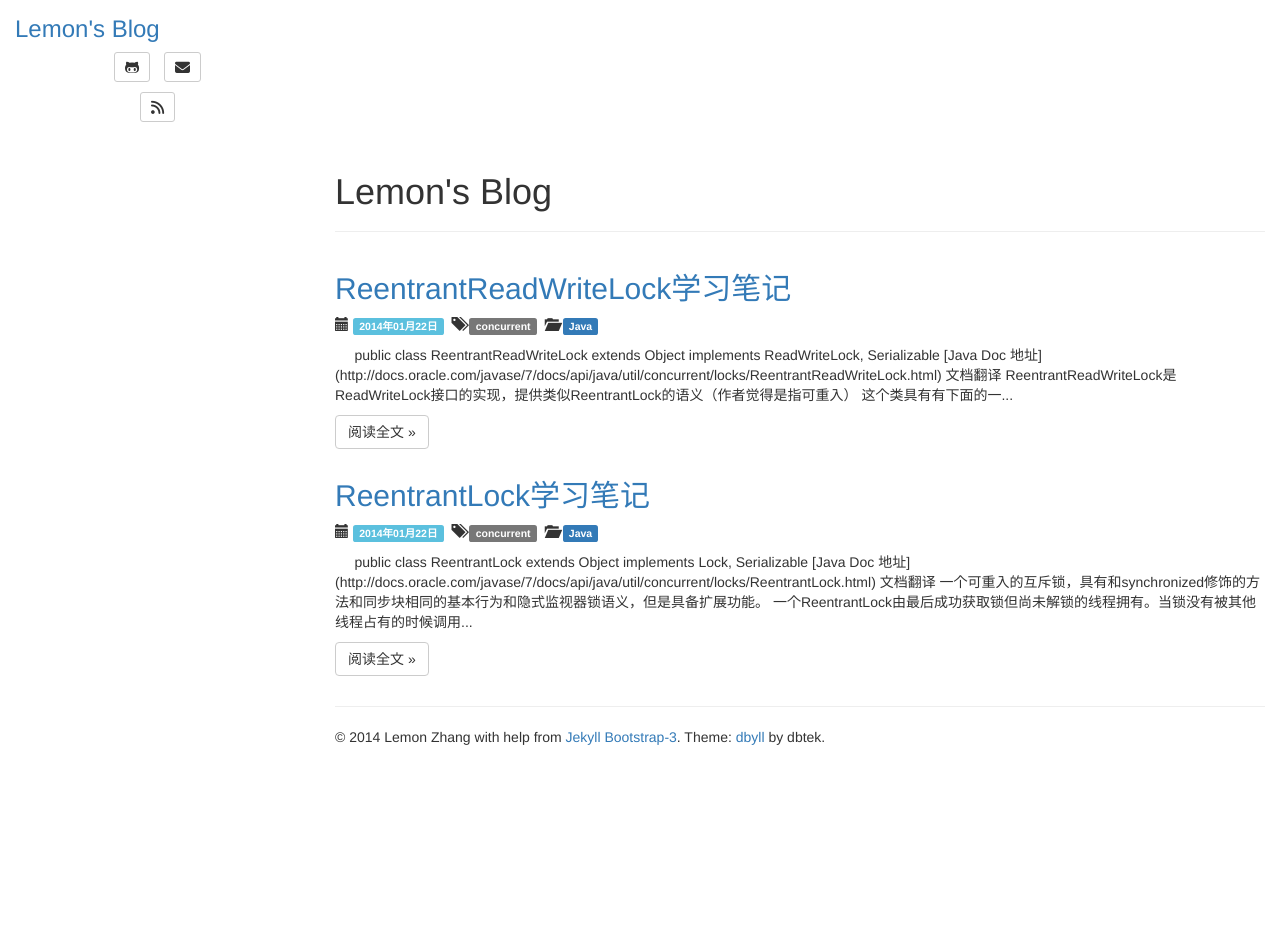
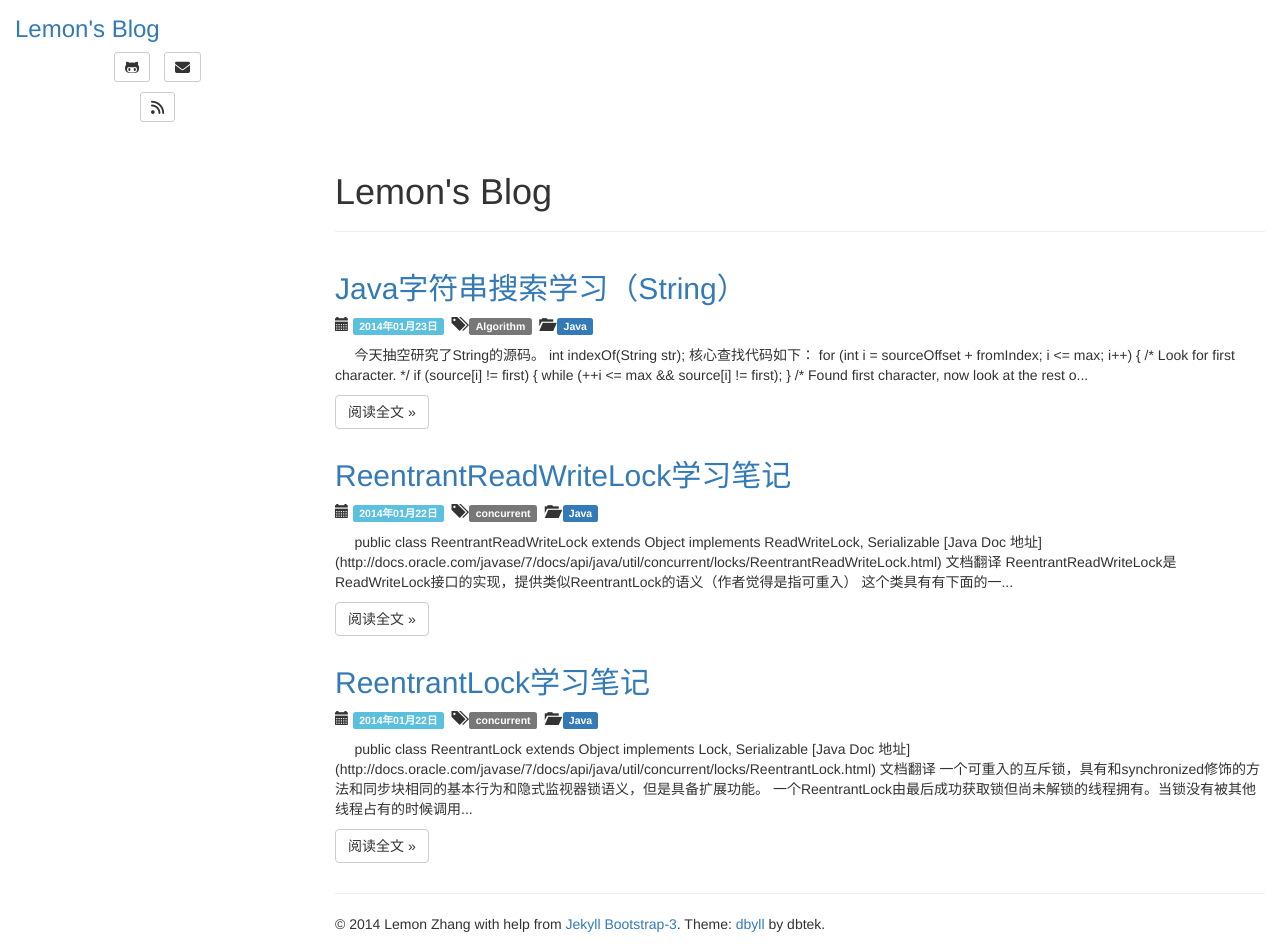
Before and after one commit to cjm0000000/cjm0000000.github.io, a Jekyll site: the page built from index.md, in a window 1280 px wide, cut to the strip 154-1098 px from the top of the page. Built offline with Jekyll 4.4.1, drawn with Linux system fonts in a browser that asks for light colours; nearby versions of some CDN libraries; library files that are not in the unit come from our copies; before the commit the page ends 911 px from its top, so only the background shows below that; some of the changed lines change nothing that is shown.

Commit message:
add article.

```diff
--- a/_includes/themes/dbyll/default.html
+++ b/_includes/themes/dbyll/default.html
@@ -1,5 +1,5 @@
 <!DOCTYPE html>
-<html lang="tr">
+<html lang="cn">
 
 {% include themes/dbyll/header.html %}
 
--- /dev/null
+++ b/_posts/Java/2014-01-23-java-string-search-algorithm.md
@@ -0,0 +1,108 @@
+---
+layout: post
+title: "Java字符串搜索学习（String）"
+description: "学习String中的几种字符串搜索算法"
+category: Java
+tags: [Algorithm]
+---
+{% include JB/setup %}
+
+
+今天抽空研究了String的源码。
+
+    int indexOf(String str);
+
+核心查找代码如下：
+
+    for (int i = sourceOffset + fromIndex; i <= max; i++) {
+		/* Look for first character. */
+		if (source[i] != first) {
+			while (++i <= max && source[i] != first);
+		}
+
+		/* Found first character, now look at the rest of v2 */
+		if (i <= max) {
+			int j = i + 1;
+			int end = j + targetCount - 1;
+			for (int k = targetOffset + 1; j < end && source[j]
+					== target[k]; j++, k++);
+
+			if (j == end) {
+				/* Found whole string. */
+				return i - sourceOffset;
+			}
+		}
+	}
+
+这段代码的简单思想是：从源字符串的索引0开始，按字符查找，直到最大索引max（max=源字符串长度 - 子字符串长度），找到和子串第一个字符（first）匹配的字符，记下索引位置并且存放到变量i中；
+
+接下去判断i是否超出max，如果超出，则直接返回-1，查找结束；
+
+如果i小于max，则源字符串索引i加1，子字符串索引k也加1，然后比对这两个索引对应的字符：
+如果相等，两个字符串的索引再各自加1继续循环；
+如果不相等，跳出循环；
+
+继续执行下面的代码： 如果j==end意味着子串遍历完了（也就是在源字符串查找到了子串），返回查找到的子串索引，程序结束；
+
+如果不满足j==end，则源字符串的索引i++，然后重新执行上面过程，直到源字符串遍历到最大索引max（这中间可能找到子串，提前返回）；
+
+这种字符串查找的算法谈不上高效，但是对于小字符串来说应该够用了；
+
+对于字符串查找场景较多，并且字符串很长的情况（可能需要查找的子串靠近源字符串的后半部分），这个方法可能效率不够高；
+
+接着写 int lastIndexOf(String str)，先上源码：
+
+	int strLastIndex = targetOffset + targetCount - 1;
+	char strLastChar = target[strLastIndex];
+	int min = sourceOffset + targetCount - 1;
+	int i = min + fromIndex;
+
+	startSearchForLastChar:
+	while (true) {
+		while (i >= min && source[i] != strLastChar) {
+			i--;
+		}
+		if (i < min) {
+			return -1;
+		}
+		int j = i - 1;
+		int start = j - (targetCount - 1);
+		int k = strLastIndex - 1;
+
+		while (j > start) {
+			if (source[j--] != target[k--]) {
+				i--;
+				continue startSearchForLastChar;
+			}
+		}
+		return start - sourceOffset + 1;
+	}
+
+查找的原理大致和indexOf相同，只不过lastIndexOf是从尾部开始查找的，并且中间的一些细节还是和indexOf不同的。
+
+上面这段代码的主要意思是：
+初始计算部分：
+ 计算子串的最后一个字符，存入变量strLastChar中；
+计算源字符串查找的终点索引，存入变量min；
+计算源字符串的查找起点索引，存入变量i；
+
+进入第一个while循环：
+
+	while (i >= min && source[i] != strLastChar) {
+		 i--;
+	 }
+
+这段代码是在源字符串找到和子串最后一个字符相等的字符，把他的索引存入变量i（从尾部开始查找）
+
+如果索引i小余min，意味着已经不在上面规定的查找范围之内了，直接返回-1；
+如果索引i合法，那么确定源字符串的查找范围（起点j=i-1，终点start=起点-子串长度+1）【源码中终点的变量是start，作者觉得这是查找的终点，请注意区分】
+确定子串的查找起点k=子串最后一个字符索引-1
+用源字符串的索引j处的字符和子串索引k处的字符比较，并且j和k各自减1：
+如果字符相等，则继续执行上面的比较，直到索引j递减到j>start（索引j超出了查找的终点start），则跳出循环继续往下执行；
+如果字符不相等，则程序跳转到锚点startSearchForLastChar处，按照上面的逻辑继续执行；
+
+如果if (source[j--] != target[k--])的比对一直相等，并且把while (j > start)循环执行完了，意味着在源字符串找到了子串（只需要找到第一个就可以了，当然是从末尾开始找的），程序返回子串的索引。
+
+对于很长的字符串查找的优化，推荐一篇文章： [KMP子字符串查找算法分析与实现](http://my.oschina.net/BreathL/blog/137916)。
+
+全文完-
```
